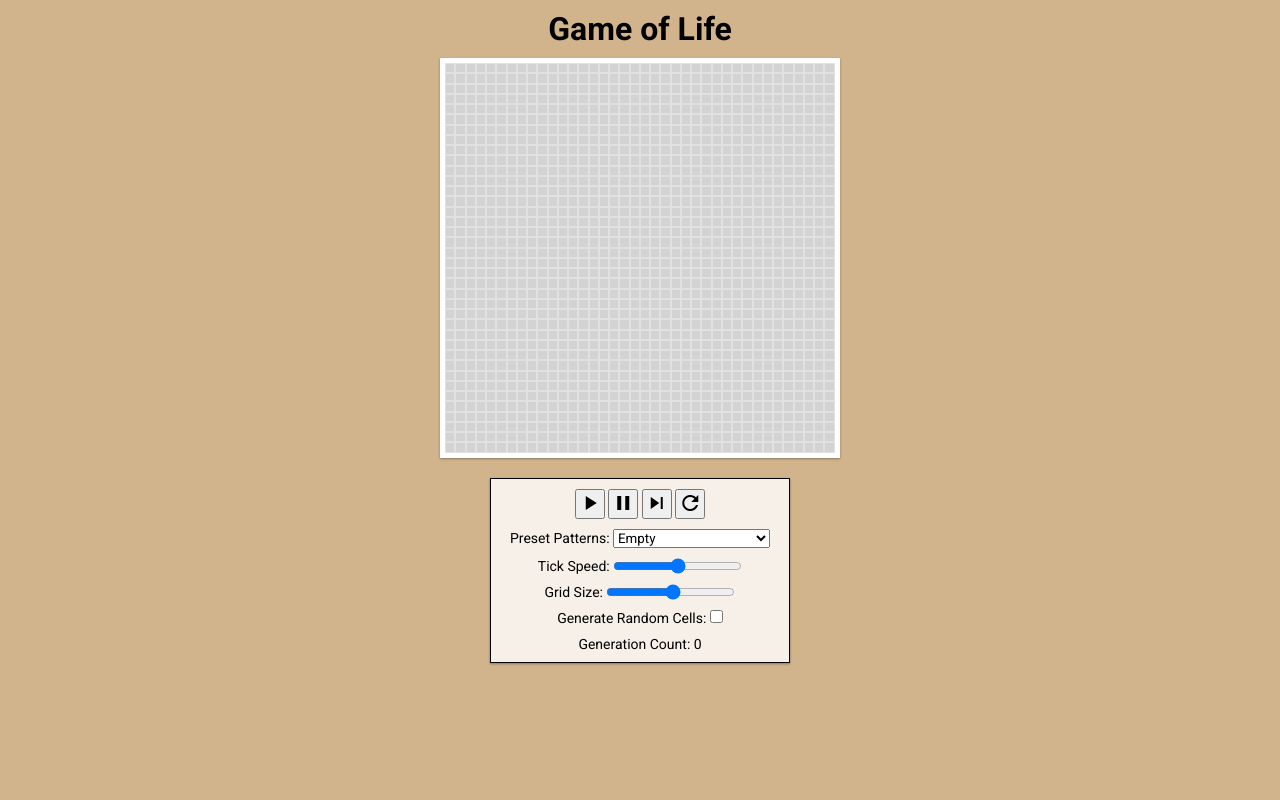
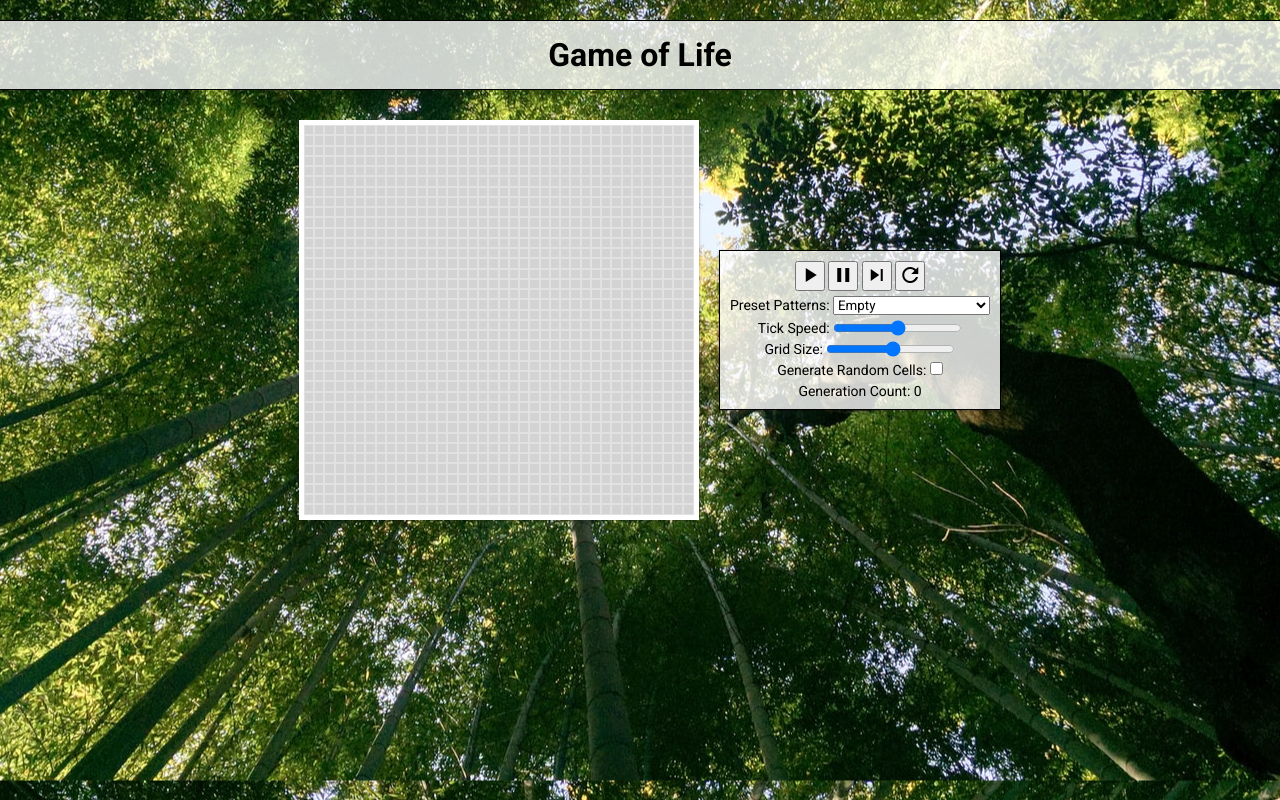
Before and after one commit to robertjosephwayne/game-of-life, a plain HTML site: page index.html in a window 1280 px wide. Drawn offline with Linux system fonts and the light colour scheme.

Commit message:
Add background image and flexbox/grid layout

```diff
--- a/index.html
+++ b/index.html
@@ -14,9 +14,12 @@
   </head>
 
   <body>
+
     <header>
       <h1>Game of Life</h1>
     </header>
+
+    <div id="game-container">
 
     <div id="game-display"></div>
 
@@ -74,6 +77,8 @@
 
     </div>
 
+  </div>
+
     <script src="app.js"></script>
 
   </body>
--- a/style.css
+++ b/style.css
@@ -5,23 +5,30 @@
 }
 
 body {
-  background-color: tan;
+  background-image: url("trees-background.jpeg");
+  background-position: center;
   font-family: 'Roboto', sans-serif;
+  padding-top: 20px;
+  padding-bottom: 20px;
 }
 
 header {
-  padding: 10px;
+  padding: 15px;
   text-align: center;
+  color: black;
+  background-color: rgba(255, 255, 255, 0.8);
+  border-top: 1px solid black;
+  border-bottom: 1px solid black;
 }
 
 table {
-  width: 400px;
-  height: 400px;
-  margin: auto;
+  min-width: 400px;
+  min-height: 400px;
+  margin: 0px 20px 20px 20px;
   background-color: lightgray;
   border: 5px solid white;
   border-spacing: 0;
-  box-shadow: 0 1px 3px rgba(0,0,0,0.12), 0 1px 2px rgba(0,0,0,0.24);
+  box-shadow: 0 1px 3px rgba(0, 0, 0, 0.12), 0 1px 2px rgba(0,0,0,0.24);
 }
 
 td {
@@ -36,10 +43,9 @@ td {
   display: grid;
   justify-content: space-evenly;
   justify-items: center;
-  row-gap: 10px;
-  margin: 20px auto;
+  align-content: center;
+  row-gap: 5px;
   padding: 10px;
-  width: 300px;
   border: 1px solid black;
   background-color: rgba(255, 255, 255, 0.8);
   box-shadow: 0 1px 3px rgba(0,0,0,0.12), 0 1px 2px rgba(0,0,0,0.24);
@@ -57,6 +63,14 @@ td {
   border-radius: 0.5;
 }
 
+#game-container {
+  margin-top: 30px;
+  display: flex;
+  flex-wrap: wrap;
+  justify-content: center;
+  align-items: center;
+}
+
 #tick-speed, #grid-size {
   vertical-align: text-top;
 }
```
Also changed, not shown: trees-background.jpeg (added).
